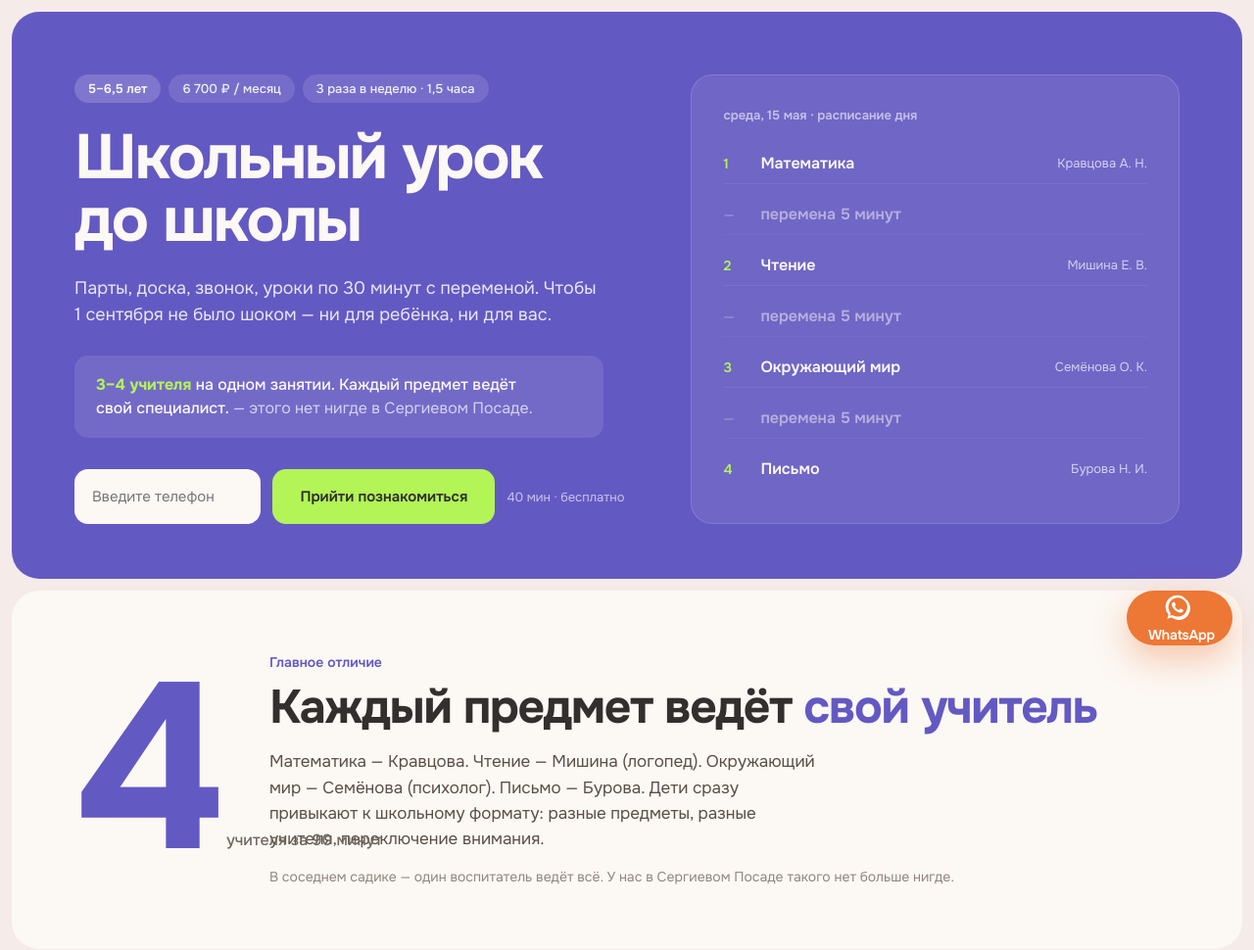
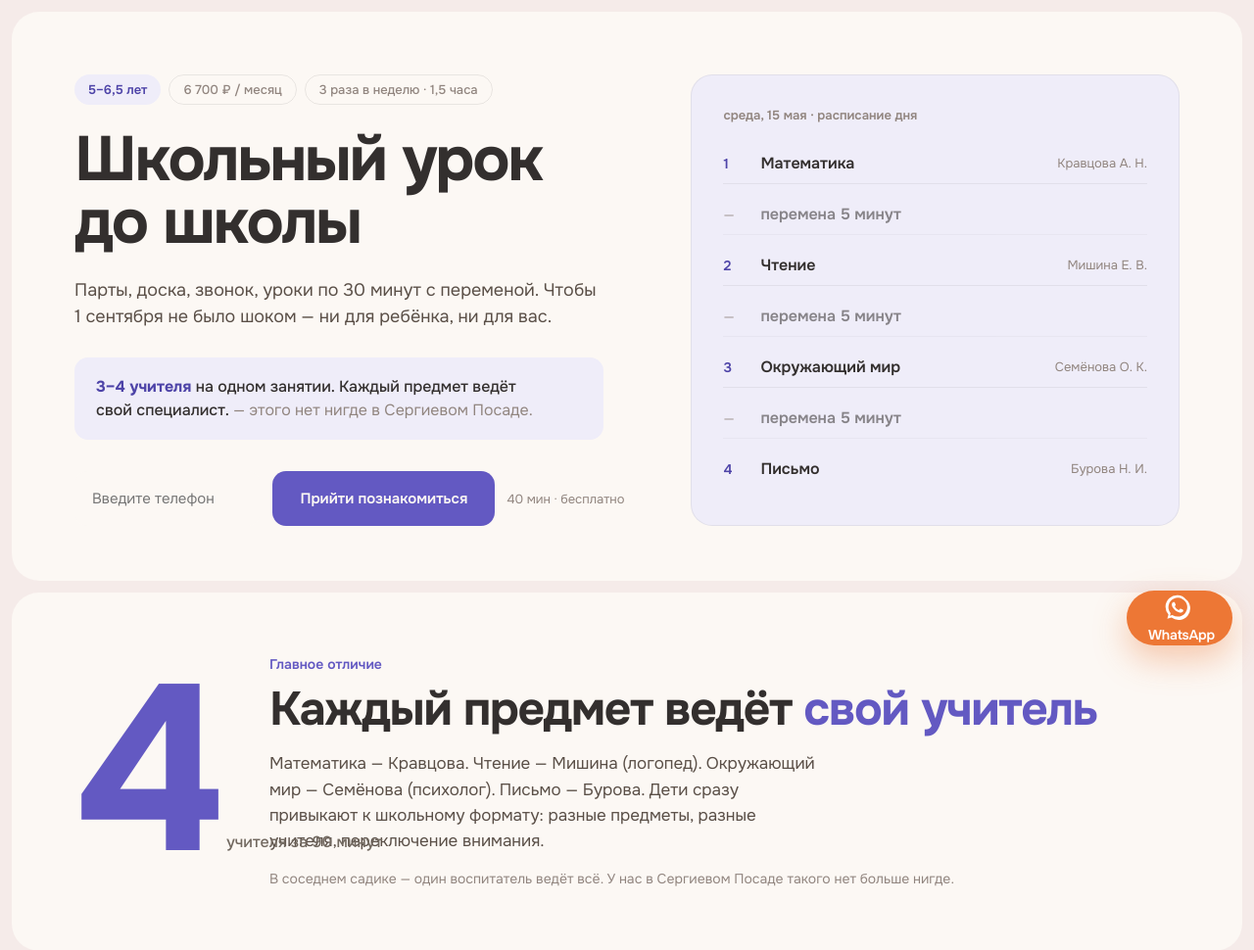
Before and after one commit to JestfulKatana/semicvetic, a Flask app: page /podgotovka-k-shkole/ in a window 1280 px wide. Shown: the part 119-1089 px from the top of the page at 98% size. Run offline with Flask 3, Linux system fonts and the light colour scheme; parts of the project's set-up code (start-up, migrations or seed data) failed here and were passed over.

Commit message:
feat(pl): унифицировать стиль 4 программных лендингов под главную
Hero и final-CTA теперь paper-фон + акцентная кнопка — как на главной.
Цвет программы остаётся в марках/пилюлях/CTA, но не доминирует фоном.
Убирает диссонанс между темой страницы и фиолетовым футером.

Co-Authored-By: Claude Opus 4.7 (1M context) <noreply@anthropic.com>

```diff
--- a/app/static/css/program-landing.css
+++ b/app/static/css/program-landing.css
@@ -135,21 +135,33 @@
 .pl-section--paper  { background: var(--pl-paper); }
 .pl-section--narrow { padding: 40px 64px; }
 
-/* Pills (общие чипы) */
+/* Pills (общие чипы) — дефолт под бумажный hero;
+   акцент даётся через --soft / --accent / --ghost модификаторы */
 .pl-pill {
     display: inline-flex;
     align-items: center;
     padding: 6px 14px;
     border-radius: 999px;
+    background: var(--pl-accent-paper);
+    color: var(--pl-accent-dark);
+    font-size: 13px;
+    font-weight: 600;
+}
+.pl-pill--ghost {
+    background: transparent;
+    color: var(--pl-mute2);
+    border: 1px solid rgba(0,0,0,0.08);
+    font-weight: 500;
+}
+/* Внутри pl-section--accent (заливочный блок) — оставляем светлые pill, как раньше */
+.pl-section--accent .pl-pill {
     background: rgba(255,255,255,0.18);
     color: var(--pl-paper);
-    font-size: 13px;
-    font-weight: 600;
-}
-.pl-pill--ghost {
+}
+.pl-section--accent .pl-pill--ghost {
     background: rgba(255,255,255,0.12);
     color: rgba(255,255,255,0.9);
-    font-weight: 500;
+    border: none;
 }
 .pl-pill--soft {
     background: var(--pl-accent-soft);
@@ -174,15 +186,17 @@
     margin-bottom: 24px;
 }
 
-/* HERO */
+/* HERO — бумажный по дефолту, чтобы вписывался в стиль главной;
+   акцент даётся через pill / mark-accent / кнопку, а не заливкой. */
 .pl-hero {
-    background: var(--pl-accent);
+    background: var(--pl-paper);
     border-radius: 28px;
     padding: 64px 64px 56px;
-    color: var(--pl-paper);
+    color: var(--pl-ink);
     position: relative;
     overflow: hidden;
 }
+/* модификатор --paper остаётся для совместимости с шаблонами (no-op) */
 .pl-hero--paper {
     background: var(--pl-paper);
     color: var(--pl-ink);
@@ -212,36 +226,36 @@
     max-width: 540px;
     font-size: 18px;
     line-height: 1.5;
-    color: rgba(255,255,255,0.85);
+    color: var(--pl-soft);
     font-weight: 400;
 }
 .pl-hero--paper p.pl-hero-lead { color: var(--pl-soft); }
 .pl-hero p.pl-hero-sub {
     margin: 14px 0 0;
     font-size: 15px;
-    color: rgba(255,255,255,0.7);
+    color: var(--pl-mute2);
 }
 .pl-hero--paper p.pl-hero-sub { color: var(--pl-mute2); }
 
-.pl-hero-acid { color: var(--pl-acid); font-weight: 700; }
+.pl-hero-acid { color: var(--pl-accent); font-weight: 700; }
 .pl-hero-accent { color: var(--pl-accent); }
-.pl-hero h1 .pl-mark-acid { color: var(--pl-acid); }
+.pl-hero h1 .pl-mark-acid { color: var(--pl-accent); }
 .pl-hero h1 .pl-mark-accent { color: var(--pl-accent); }
 
-/* USP-bar внутри hero (school) */
+/* USP-bar внутри hero (school) — на бумаге используем тонкую цветную плашку */
 .pl-hero-usp {
     margin-top: 28px;
     padding: 18px 22px;
-    background: rgba(255,255,255,0.1);
+    background: var(--pl-accent-paper);
     border-radius: 14px;
     font-size: 16px;
-    color: var(--pl-paper);
+    color: var(--pl-ink);
     line-height: 1.5;
     max-width: 540px;
     font-weight: 500;
 }
-.pl-hero-usp strong { color: var(--pl-acid); font-weight: 700; }
-.pl-hero-usp .pl-muted { color: rgba(255,255,255,0.7); font-weight: 400; }
+.pl-hero-usp strong { color: var(--pl-accent-dark); font-weight: 700; }
+.pl-hero-usp .pl-muted { color: var(--pl-mute2); font-weight: 400; }
 
 /* Hero CTA row */
 .pl-hero-cta {
@@ -270,8 +284,8 @@
     height: 56px;
     padding: 0 28px;
     border-radius: 14px;
-    background: var(--pl-acid);
-    color: var(--pl-dark);
+    background: var(--pl-accent);
+    color: var(--pl-paper);
     border: none;
     font-weight: 600;
     font-size: 15px;
@@ -282,30 +296,36 @@
     align-items: center;
     justify-content: center;
 }
-.pl-btn:hover { filter: brightness(0.97); }
+.pl-btn:hover { filter: brightness(0.96); }
 .pl-btn--accent { background: var(--pl-accent); color: var(--pl-paper); }
+.pl-btn--acid { background: var(--pl-acid); color: var(--pl-dark); }
 .pl-btn--dark { background: var(--pl-dark); color: #fff; }
 .pl-btn--sm { height: 40px; padding: 0 22px; border-radius: 999px; font-size: 14px; }
 .pl-btn--md { height: 52px; padding: 0 24px; font-size: 15px; }
 .pl-btn[disabled] { background: #e0d5d2; color: #a39288; cursor: not-allowed; }
+/* В заливочных pl-section--accent сохраняем «инверсный» вариант — acid на цветном фоне */
+.pl-section--accent .pl-btn:not(.pl-btn--dark):not(.pl-btn--accent) {
+    background: var(--pl-acid);
+    color: var(--pl-dark);
+}
 
 .pl-cta-meta {
     font-size: 13px;
-    color: rgba(255,255,255,0.65);
+    color: var(--pl-mute2);
 }
 .pl-hero--paper .pl-cta-meta { color: var(--pl-mute2); }
 
-/* Schedule board (school hero) */
+/* Schedule board (school hero) — переработан под бумажный hero */
 .pl-board {
-    background: rgba(255,255,255,0.08);
-    border: 1px solid rgba(255,255,255,0.15);
+    background: var(--pl-accent-paper);
+    border: 1px solid rgba(0,0,0,0.06);
     border-radius: 22px;
     padding: 32px;
 }
 .pl-board-meta {
     font-size: 13px;
     font-weight: 600;
-    color: rgba(255,255,255,0.6);
+    color: var(--pl-mute2);
     margin-bottom: 20px;
 }
 .pl-board-rows { display: flex; flex-direction: column; gap: 10px; }
@@ -315,24 +335,24 @@
     gap: 14px;
     align-items: center;
     padding: 10px 0;
-    border-bottom: 1px solid rgba(255,255,255,0.08);
+    border-bottom: 1px solid rgba(0,0,0,0.06);
 }
 .pl-board-row:last-child { border-bottom: none; }
-.pl-board-row.is-break { opacity: 0.5; }
+.pl-board-row.is-break { opacity: 0.55; }
 .pl-board-num {
     font-size: 14px;
     font-weight: 600;
-    color: var(--pl-acid);
-}
-.pl-board-row.is-break .pl-board-num { color: rgba(255,255,255,0.5); }
+    color: var(--pl-accent-dark);
+}
+.pl-board-row.is-break .pl-board-num { color: var(--pl-mute2); }
 .pl-board-name {
     font-size: 16px;
     font-weight: 600;
-    color: var(--pl-paper);
+    color: var(--pl-ink);
 }
 .pl-board-who {
     font-size: 13px;
-    color: rgba(255,255,255,0.7);
+    color: var(--pl-mute2);
 }
 
 /* Speech bubbles (english hero) */
```
Also changed, not shown: other parts of app/static/css/program-landing.css (+16 -12 lines).
